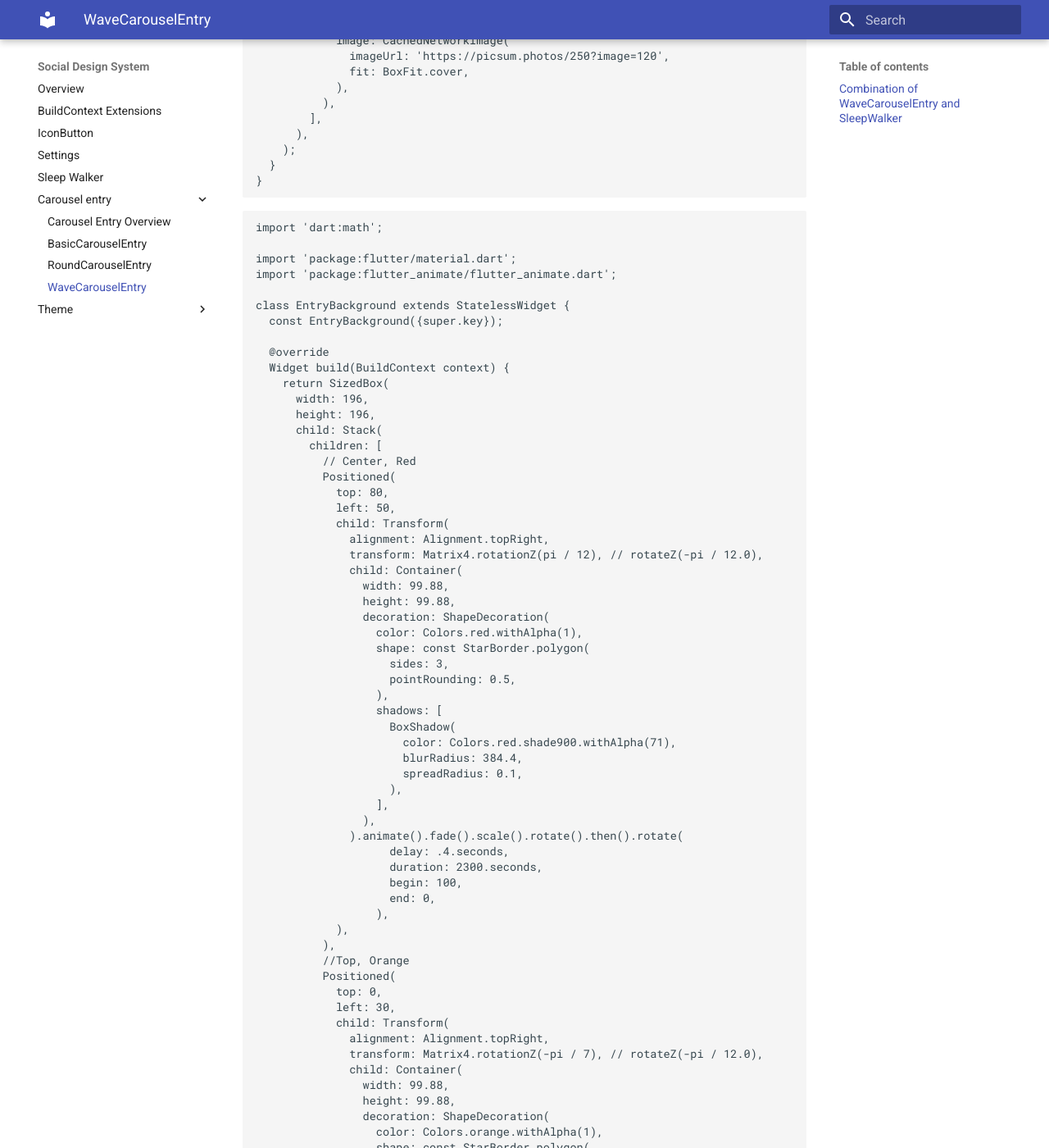
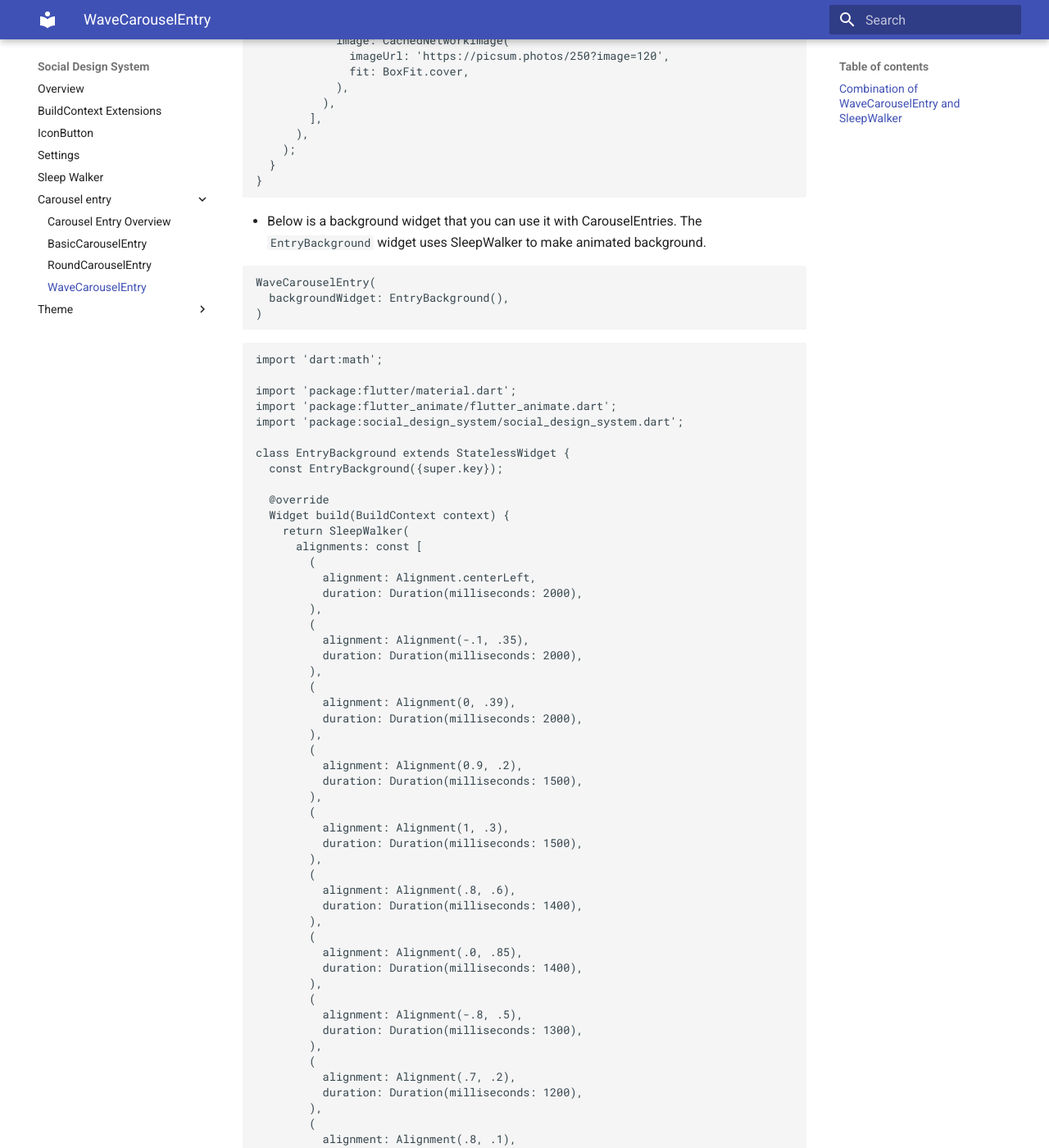
Before and after one commit to thruthesky/easy_design_system_backup_2024_09_24, an MkDocs documentation site: the page built from docs/carousel_entry/wave_carousel_entry.md, in a window 1280 px wide and 1400 px high, scrolled down 2875 px. Shown: the whole window at 82% size. Built offline with MkDocs 1.6.1 and Material for MkDocs 9.7.7, drawn with Linux system fonts in a browser that asks for light colours; some of the changed text lies outside the part shown.

Commit message:
update sds

````diff
--- a/docs/carousel_entry/wave_carousel_entry.md
+++ b/docs/carousel_entry/wave_carousel_entry.md
@@ -158,126 +158,193 @@ class _EntryScreenState extends State<EntryScreen> {
 ```
 
 
+- Below is a background widget that you can use it with CarouselEntries. The `EntryBackground` widget uses SleepWalker to make animated background.
+
+
+```dart
+WaveCarouselEntry(
+  backgroundWidget: EntryBackground(),
+)
+```
+
 ```dart
 import 'dart:math';
 
 import 'package:flutter/material.dart';
 import 'package:flutter_animate/flutter_animate.dart';
+import 'package:social_design_system/social_design_system.dart';
 
 class EntryBackground extends StatelessWidget {
   const EntryBackground({super.key});
 
   @override
   Widget build(BuildContext context) {
-    return SizedBox(
-      width: 196,
-      height: 196,
-      child: Stack(
-        children: [
-          // Center, Red
-          Positioned(
-            top: 80,
-            left: 50,
-            child: Transform(
-              alignment: Alignment.topRight,
-              transform: Matrix4.rotationZ(pi / 12), // rotateZ(-pi / 12.0),
-              child: Container(
-                width: 99.88,
-                height: 99.88,
-                decoration: ShapeDecoration(
-                  color: Colors.red.withAlpha(1),
-                  shape: const StarBorder.polygon(
-                    sides: 3,
-                    pointRounding: 0.5,
+    return SleepWalker(
+      alignments: const [
+        (
+          alignment: Alignment.centerLeft,
+          duration: Duration(milliseconds: 2000),
+        ),
+        (
+          alignment: Alignment(-.1, .35),
+          duration: Duration(milliseconds: 2000),
+        ),
+        (
+          alignment: Alignment(0, .39),
+          duration: Duration(milliseconds: 2000),
+        ),
+        (
+          alignment: Alignment(0.9, .2),
+          duration: Duration(milliseconds: 1500),
+        ),
+        (
+          alignment: Alignment(1, .3),
+          duration: Duration(milliseconds: 1500),
+        ),
+        (
+          alignment: Alignment(.8, .6),
+          duration: Duration(milliseconds: 1400),
+        ),
+        (
+          alignment: Alignment(.0, .85),
+          duration: Duration(milliseconds: 1400),
+        ),
+        (
+          alignment: Alignment(-.8, .5),
+          duration: Duration(milliseconds: 1300),
+        ),
+        (
+          alignment: Alignment(.7, .2),
+          duration: Duration(milliseconds: 1200),
+        ),
+        (
+          alignment: Alignment(.8, .1),
+          duration: Duration(milliseconds: 1200),
+        ),
+        (
+          alignment: Alignment(.7, .15),
+          duration: Duration(milliseconds: 1200),
+        ),
+        (
+          alignment: Alignment(-.1, .25),
+          duration: Duration(milliseconds: 1200),
+        ),
+        (
+          alignment: Alignment.centerLeft,
+          duration: Duration(seconds: 1),
+        ),
+      ],
+      repeat: true,
+      child: SizedBox(
+        width: 196,
+        height: 196,
+        child: Stack(
+          children: [
+            // Center, Red
+            Positioned(
+              top: 80,
+              left: 50,
+              child: Transform(
+                alignment: Alignment.topRight,
+                transform: Matrix4.rotationZ(pi / 12), // rotateZ(-pi / 12.0),
+                child: Container(
+                  width: 99.88,
+                  height: 99.88,
+                  decoration: ShapeDecoration(
+                    color: Colors.red.withAlpha(1),
+                    shape: const StarBorder.polygon(
+                      sides: 3,
+                      pointRounding: 0.5,
+                    ),
+                    shadows: [
+                      BoxShadow(
+                        color: Colors.red.shade900.withAlpha(71),
+                        blurRadius: 384.4,
+                        spreadRadius: 0.1,
+                      ),
+                    ],
                   ),
-                  shadows: [
-                    BoxShadow(
-                      color: Colors.red.shade900.withAlpha(71),
-                      blurRadius: 384.4,
-                      spreadRadius: 0.1,
+                ).animate().fade().scale().rotate().then().rotate(
+                      delay: .4.seconds,
+                      duration: 2300.seconds,
+                      begin: 100,
+                      end: 0,
                     ),
-                  ],
-                ),
-              ).animate().fade().scale().rotate().then().rotate(
-                    delay: .4.seconds,
-                    duration: 2300.seconds,
-                    begin: 100,
-                    end: 0,
+              ),
+            ),
+            //Top, Orange
+            Positioned(
+              top: 0,
+              left: 30,
+              child: Transform(
+                alignment: Alignment.topRight,
+                transform: Matrix4.rotationZ(-pi / 7), // rotateZ(-pi / 12.0),
+                child: Container(
+                  width: 99.88,
+                  height: 99.88,
+                  decoration: ShapeDecoration(
+                    color: Colors.orange.withAlpha(1),
+                    shape: const StarBorder.polygon(
+                      sides: 3,
+                      pointRounding: 0.5,
+                    ),
+                    shadows: [
+                      BoxShadow(
+                        color: Colors.orange.shade900.withAlpha(71),
+                        blurRadius: 384.4,
+                        spreadRadius: 0.1,
+                      ),
+                    ],
                   ),
+                ).animate().fade().scale().rotate().then().rotate(
+                      delay: .4.seconds,
+                      duration: 6000.seconds,
+                      begin: 0,
+                      end: 100,
+                    ),
+              ),
             ),
-          ),
-          //Top, Orange
-          Positioned(
-            top: 0,
-            left: 30,
-            child: Transform(
-              alignment: Alignment.topRight,
-              transform: Matrix4.rotationZ(-pi / 7), // rotateZ(-pi / 12.0),
-              child: Container(
-                width: 99.88,
-                height: 99.88,
-                decoration: ShapeDecoration(
-                  color: Colors.orange.withAlpha(1),
-                  shape: const StarBorder.polygon(
-                    sides: 3,
-                    pointRounding: 0.5,
+
+            /// Bottom, Blue
+            Positioned(
+              top: 90,
+              left: 50,
+              child: Transform(
+                alignment: Alignment.topRight,
+                transform: Matrix4.rotationZ(-pi / 5), // rotateZ(-pi / 12.0),
+                child: Container(
+                  width: 99.88,
+                  height: 99.88,
+                  decoration: ShapeDecoration(
+                    color: Colors.blue.withAlpha(1),
+                    shape: const StarBorder.polygon(
+                      sides: 3,
+                      pointRounding: .9,
+                    ),
+                    shadows: [
+                      BoxShadow(
+                        color: Colors.blue.shade900.withAlpha(71),
+                        blurRadius: 384.4,
+                        spreadRadius: 12,
+                      ),
+                    ],
                   ),
-                  shadows: [
-                    BoxShadow(
-                      color: Colors.orange.shade900.withAlpha(71),
-                      blurRadius: 384.4,
-                      spreadRadius: 0.1,
+                ).animate().fade().scale().rotate().then().rotate(
+                      delay: .4.seconds,
+                      duration: 1900.seconds,
+                      begin: 0,
+                      end: 100,
                     ),
-                  ],
-                ),
-              ).animate().fade().scale().rotate().then().rotate(
-                    delay: .4.seconds,
-                    duration: 6000.seconds,
-                    begin: 0,
-                    end: 100,
-                  ),
+              ),
             ),
-          ),
-
-          /// Bottom, Blue
-          Positioned(
-            top: 90,
-            left: 50,
-            child: Transform(
-              alignment: Alignment.topRight,
-              transform: Matrix4.rotationZ(-pi / 5), // rotateZ(-pi / 12.0),
-              child: Container(
-                width: 99.88,
-                height: 99.88,
-                decoration: ShapeDecoration(
-                  color: Colors.blue.withAlpha(1),
-                  shape: const StarBorder.polygon(
-                    sides: 3,
-                    pointRounding: .9,
-                  ),
-                  shadows: [
-                    BoxShadow(
-                      color: Colors.blue.shade900.withAlpha(71),
-                      blurRadius: 384.4,
-                      spreadRadius: 12,
-                    ),
-                  ],
-                ),
-              ).animate().fade().scale().rotate().then().rotate(
-                    delay: .4.seconds,
-                    duration: 1900.seconds,
-                    begin: 0,
-                    end: 100,
-                  ),
+          ],
+        ).animate().rotate().scale().then().rotate(
+              delay: .4.seconds,
+              duration: 1900.seconds,
+              begin: 100,
+              end: 0,
             ),
-          ),
-        ],
-      ).animate().rotate().scale().then().rotate(
-            delay: .4.seconds,
-            duration: 1900.seconds,
-            begin: 100,
-            end: 0,
-          ),
+      ),
     );
   }
 }
````
Also changed, not shown: 2 other files.
